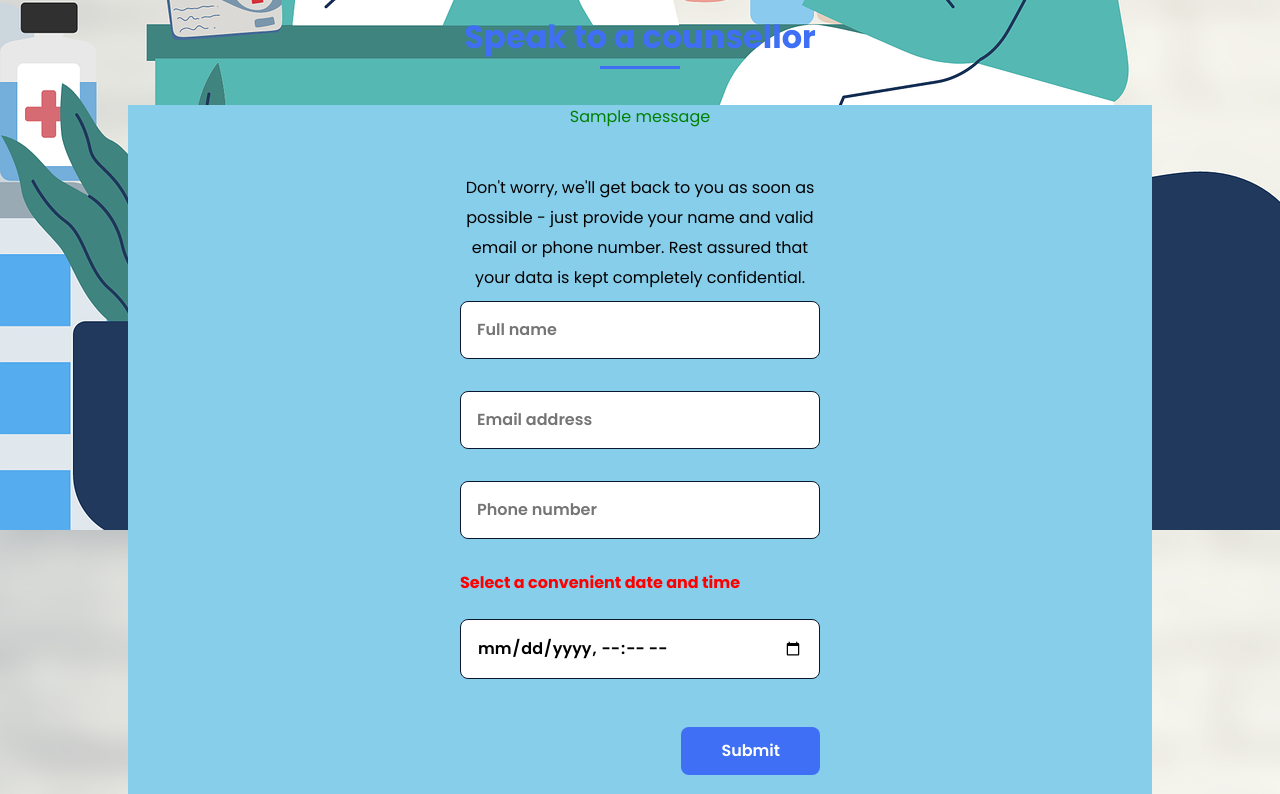
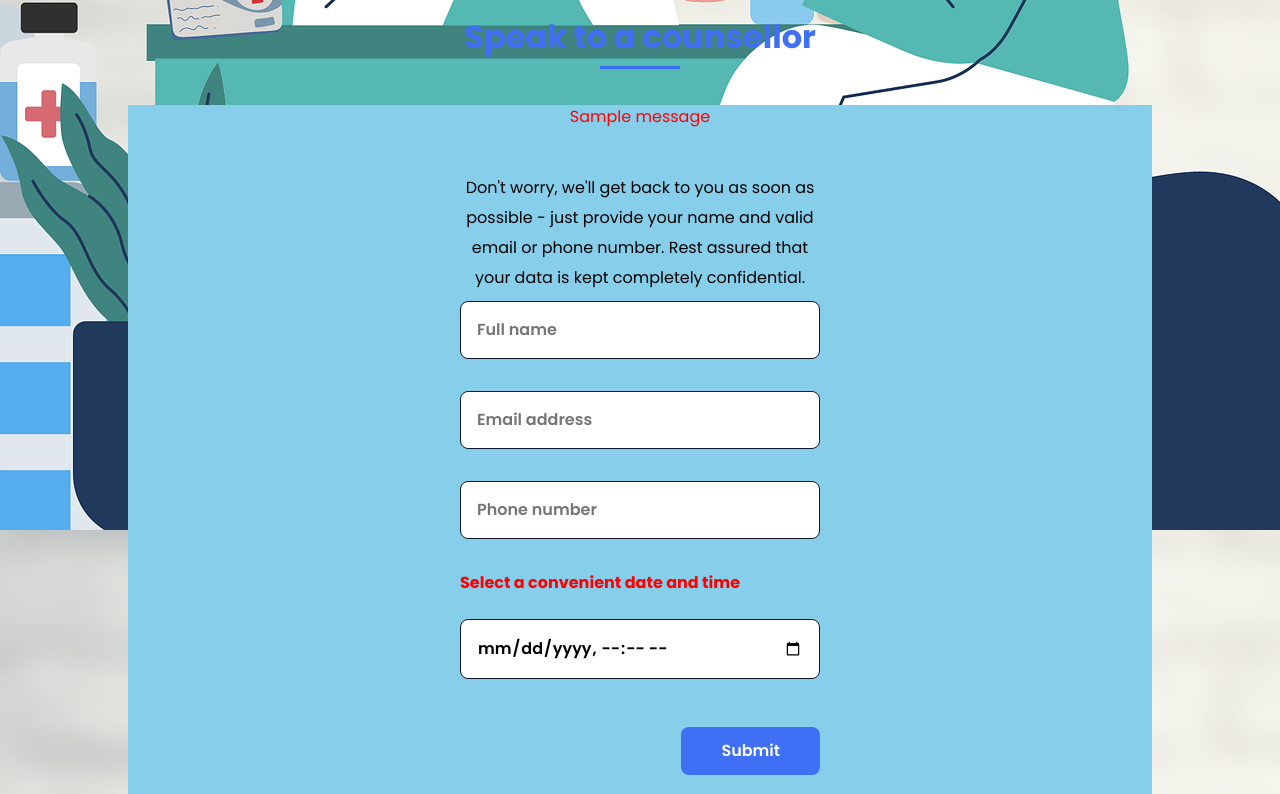
Before and after one commit to palladiumkenya/jijueApp-hiv-risk-assessment-site, a Django app: page /appointment in a window 1280 px wide. Shown: the part 750-1544 px from the top of the page. Run offline with Django 4.2, Linux system fonts and the light colour scheme; one stand-in notice (Sample message) is shown; parts of the project's set-up code (start-up, migrations or seed data) failed here and were passed over; some libraries are stand-ins or nearby versions.

Commit message:
UI update

```diff
--- a/appointmentApp/templates/appointmentApp/main.html
+++ b/appointmentApp/templates/appointmentApp/main.html
@@ -52,7 +52,7 @@
     <div class="contact__container bd-grid">
         <div class="contact__container bd-grid">
         {% for message in messages %}
-            <div class="card-title" style="color: green;">{{message}} </div>
+            <div class="card-title"> <p style="color: red;">{{message}} </p></div>
         {% endfor %}
         </div>
     </div>
@@ -103,6 +103,7 @@
 
 
 <script src="https://cdn.jsdelivr.net/npm/typed.js@2.0.12"></script>
+<script src="{% static '' %}"></script>
 <script>
     var typingEffect = new Typed(".multitext",{
         strings : ["You don't have to figure it out alone.","Prevent or control HIV infection.","Stay safe and live healthy."],
@@ -113,7 +114,7 @@
     })
 
     var typingEffect = new Typed(".home_text",{
-        strings : ["EXCEPTIONAL","QUALIFIED","PHENOMINAL","EXCEPTIONAL"],
+        strings : ["EXCEPTIONAL","QUALIFIED","PHENOMINAL","EXCEPTIONAL","DEVOTED"],
         loop : true,
         typeSpeed : 100,
         backSpeed : 80,
```
